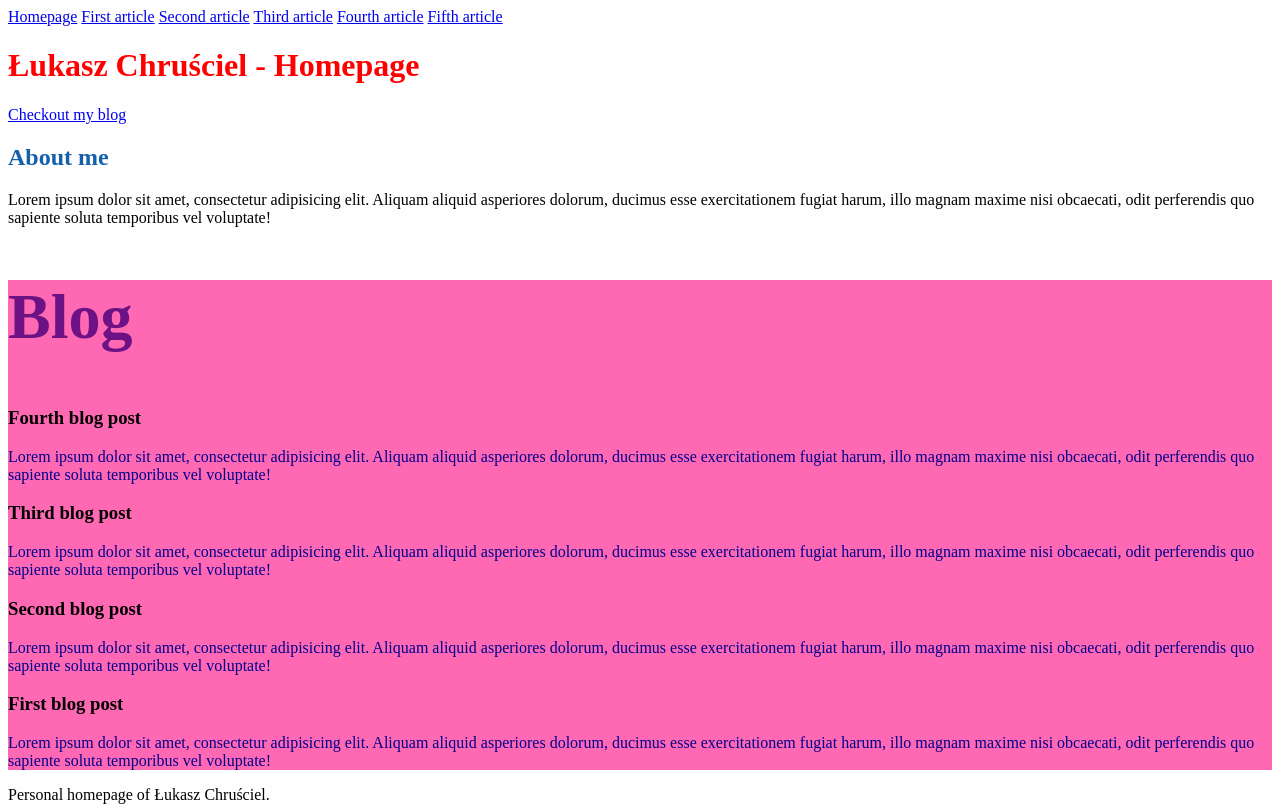
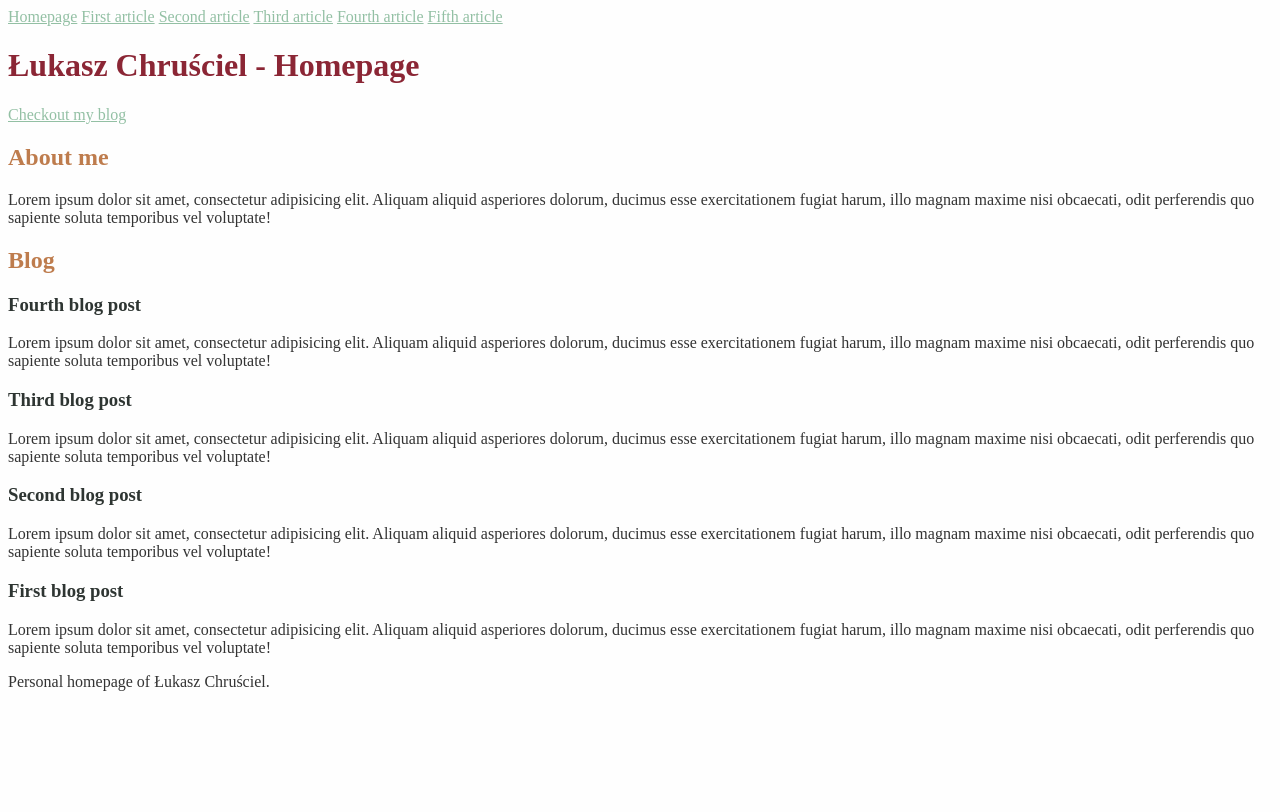
Before and after one commit to lchrusciel/bookish-octo-dollop, a plain HTML site: page index.html in a window 1280 px wide. Drawn offline with Linux system fonts and the light colour scheme.

Commit message:
Small css improvements

```diff
--- a/css/style.css
+++ b/css/style.css
@@ -1,28 +1,20 @@
 body {
     background: #fefefe;
+    color: #333333;
 }
 
 .sectionHeader {
-    color: #1460aa;
+    color: #BE7C4D;
 }
 
-.blogHeader {
-    color: #6c1285;
-    font-size: 64px;
+.blogPostHeader {
+    color: #2E3532;
 }
 
-.paragraph {
-    color: darkblue;
+.heading, .blogHeader {
+    color: #8B2635;
 }
 
-.blog {
-    background: hotpink;
+.link {
+    color: #93C0A4;
 }
-
-.header {
-    color: yellow;
-}
-
-.heading {
-    color: red;
-}
--- a/index.html
+++ b/index.html
@@ -10,17 +10,17 @@
 </head>
 <body>
     <header class="header">
-        <a href="index.html">Homepage</a>
-        <a href="articles/article1.html">First article</a>
-        <a href="articles/article2.html">Second article</a>
-        <a href="articles/article3.html">Third article</a>
-        <a href="articles/article4.html">Fourth article</a>
-        <a href="articles/article5.html">Fifth article</a>
+        <a class="link" href="index.html">Homepage</a>
+        <a class="link" href="articles/article1.html">First article</a>
+        <a class="link" href="articles/article2.html">Second article</a>
+        <a class="link" href="articles/article3.html">Third article</a>
+        <a class="link" href="articles/article4.html">Fourth article</a>
+        <a class="link" href="articles/article5.html">Fifth article</a>
     </header>
     <main class="main">
         <header class="mainHeader">
             <h1 class="heading">Łukasz Chruściel - Homepage</h1>
-            <a href="#blog">Checkout my blog</a>
+            <a class="link" href="#blog">Checkout my blog</a>
         </header>
         <section class="mainSection">
             <h2 class="sectionHeader">About me</h2>
@@ -29,27 +29,27 @@
             </p>
         </section>
         <section class="blog" id="blog">
-            <h2 class="blogHeader">Blog</h2>
+            <h2 class="sectionHeader">Blog</h2>
             <section class="mainSectionSection">
-                <h3 class="mainSectionSectionH3">Fourth blog post</h3>
+                <h3 class="blogPostHeader">Fourth blog post</h3>
                 <p class="paragraph">
                     Lorem ipsum dolor sit amet, consectetur adipisicing elit. Aliquam aliquid asperiores dolorum, ducimus esse exercitationem fugiat harum, illo magnam maxime nisi obcaecati, odit perferendis quo sapiente soluta temporibus vel voluptate!
                 </p>
             </section>
             <section class="mainSectionSection">
-                <h3 class="mainSectionSectionH3">Third blog post</h3>
+                <h3 class="blogPostHeader">Third blog post</h3>
                 <p class="paragraph">
                     Lorem ipsum dolor sit amet, consectetur adipisicing elit. Aliquam aliquid asperiores dolorum, ducimus esse exercitationem fugiat harum, illo magnam maxime nisi obcaecati, odit perferendis quo sapiente soluta temporibus vel voluptate!
                 </p>
             </section>
             <section class="mainSectionSection">
-                <h3 class="mainSectionSectionH3">Second blog post</h3>
+                <h3 class="blogPostHeader">Second blog post</h3>
                 <p class="paragraph">
                     Lorem ipsum dolor sit amet, consectetur adipisicing elit. Aliquam aliquid asperiores dolorum, ducimus esse exercitationem fugiat harum, illo magnam maxime nisi obcaecati, odit perferendis quo sapiente soluta temporibus vel voluptate!
                 </p>
             </section>
             <section class="mainSectionSection">
-                <h3 class="mainSectionSectionH3">First blog post</h3>
+                <h3 class="blogPostHeader">First blog post</h3>
                 <p class="paragraph">
                     Lorem ipsum dolor sit amet, consectetur adipisicing elit. Aliquam aliquid asperiores dolorum, ducimus esse exercitationem fugiat harum, illo magnam maxime nisi obcaecati, odit perferendis quo sapiente soluta temporibus vel voluptate!
                 </p>
```
Also changed, not shown: articles/article1.html (+1 -1 lines), articles/article2.html (+1 -1 lines), articles/article3.html (+1 -1 lines), articles/article4.html (+1 -1 lines), articles/article5.html (+1 -1 lines).
